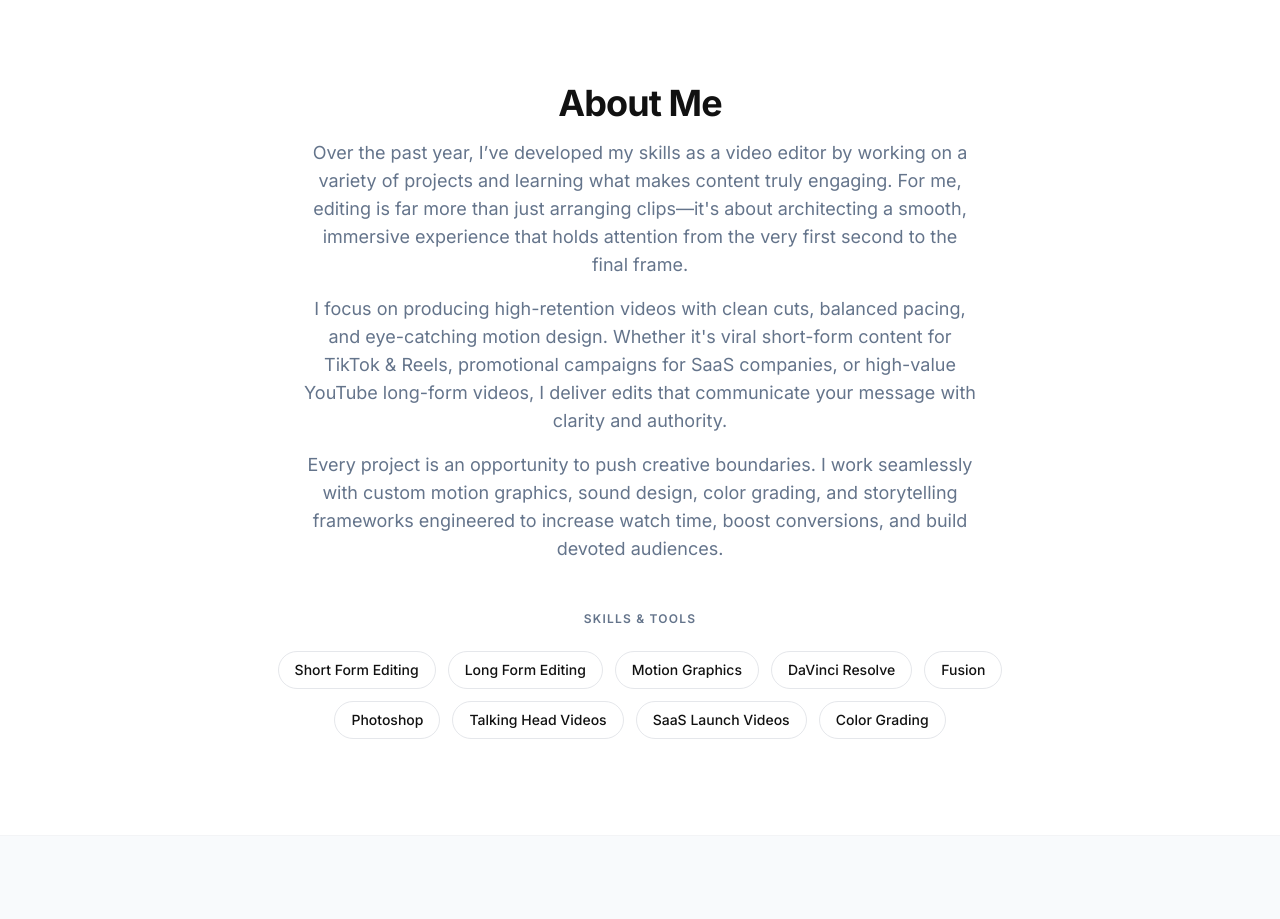
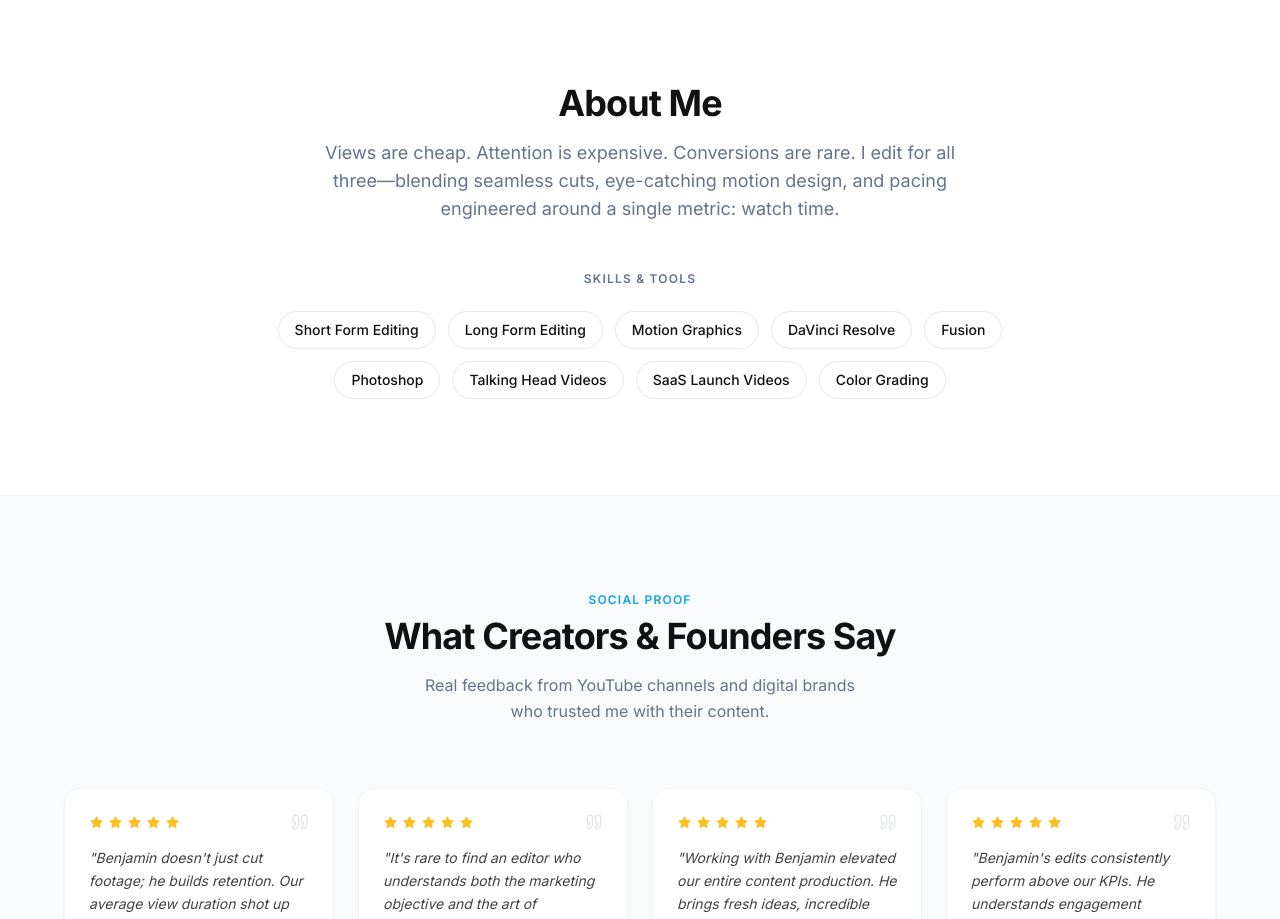
Before and after one commit to benjaminshresthaa/Benjamin-Portfolio, a React (Vite) app: page / in a window 1280 px wide. Shown: the part 2740-3659 px from the top of the page. Built offline with nearby package versions, Linux system fonts and the light colour scheme.

Commit message:
update: replace About Me bio with concise high-impact statement

```diff
--- a/src/components/About.jsx
+++ b/src/components/About.jsx
@@ -31,7 +31,7 @@ export default function About() {
           </h2>
           <div className="mx-auto mb-12 max-w-2xl text-lg leading-relaxed text-muted-foreground space-y-4">
             {personalInfo.about.map((para, idx) => (
-              <p key={idx} className="text-left sm:text-center text-base sm:text-lg">
+              <p key={idx} className="text-center text-base sm:text-lg leading-relaxed">
                 {para}
               </p>
             ))}
--- a/src/data/portfolioData.js
+++ b/src/data/portfolioData.js
@@ -4,9 +4,7 @@ export const personalInfo = {
   location: "Nepal (Available Worldwide)",
   headline: "Most videos get watched.\nFew get remembered.\nFewer still make someone buy.\n\nSpecializing in the gap between those three.",
   about: [
-    "Over the past year, I’ve developed my skills as a video editor by working on a variety of projects and learning what makes content truly engaging. For me, editing is far more than just arranging clips—it's about architecting a smooth, immersive experience that holds attention from the very first second to the final frame.",
-    "I focus on producing high-retention videos with clean cuts, balanced pacing, and eye-catching motion design. Whether it's viral short-form content for TikTok & Reels, promotional campaigns for SaaS companies, or high-value YouTube long-form videos, I deliver edits that communicate your message with clarity and authority.",
-    "Every project is an opportunity to push creative boundaries. I work seamlessly with custom motion graphics, sound design, color grading, and storytelling frameworks engineered to increase watch time, boost conversions, and build devoted audiences."
+    "Views are cheap. Attention is expensive. Conversions are rare. I edit for all three—blending seamless cuts, eye-catching motion design, and pacing engineered around a single metric: watch time."
   ],
   image: "/about-image.png",
   avatar: "/about-image.png",
```
